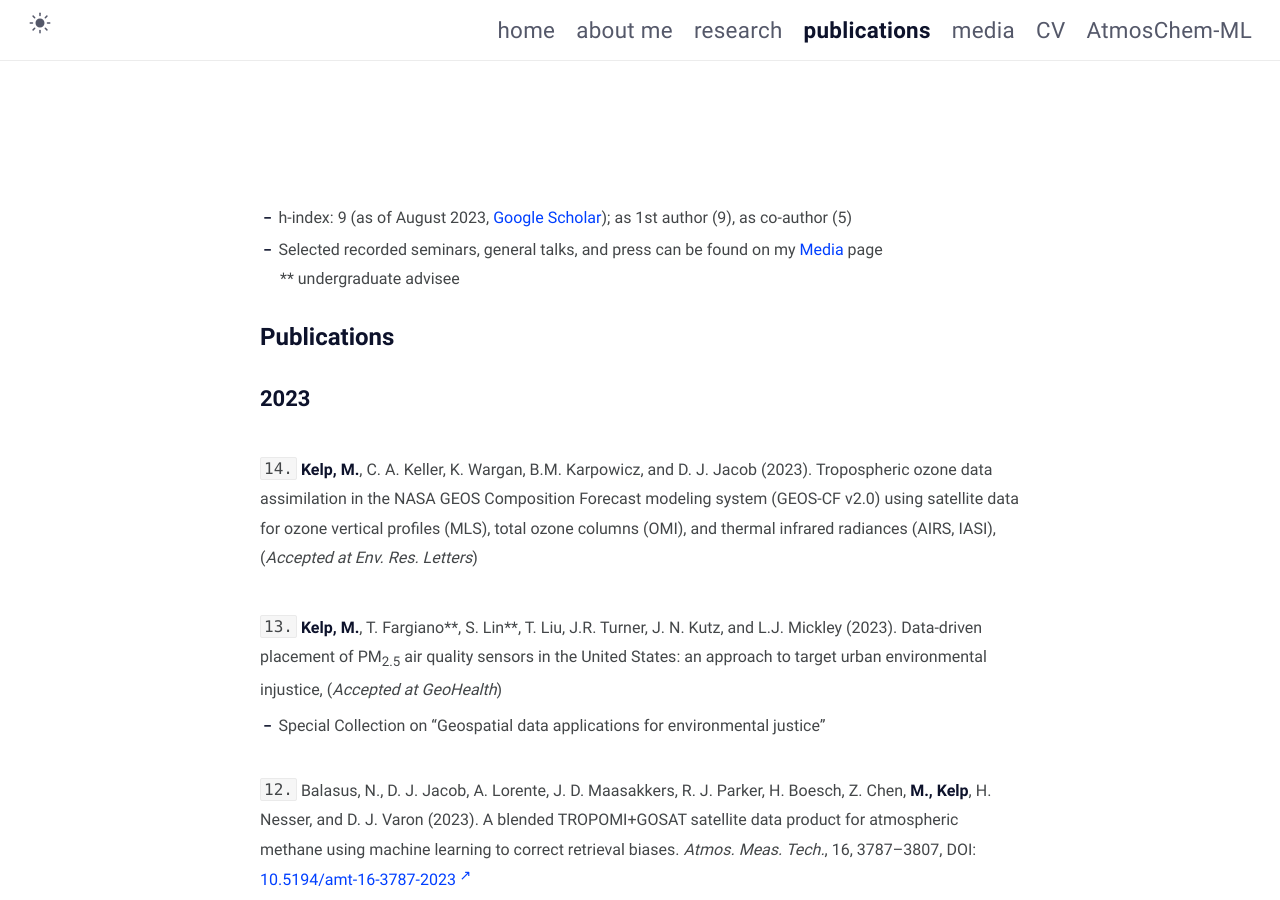
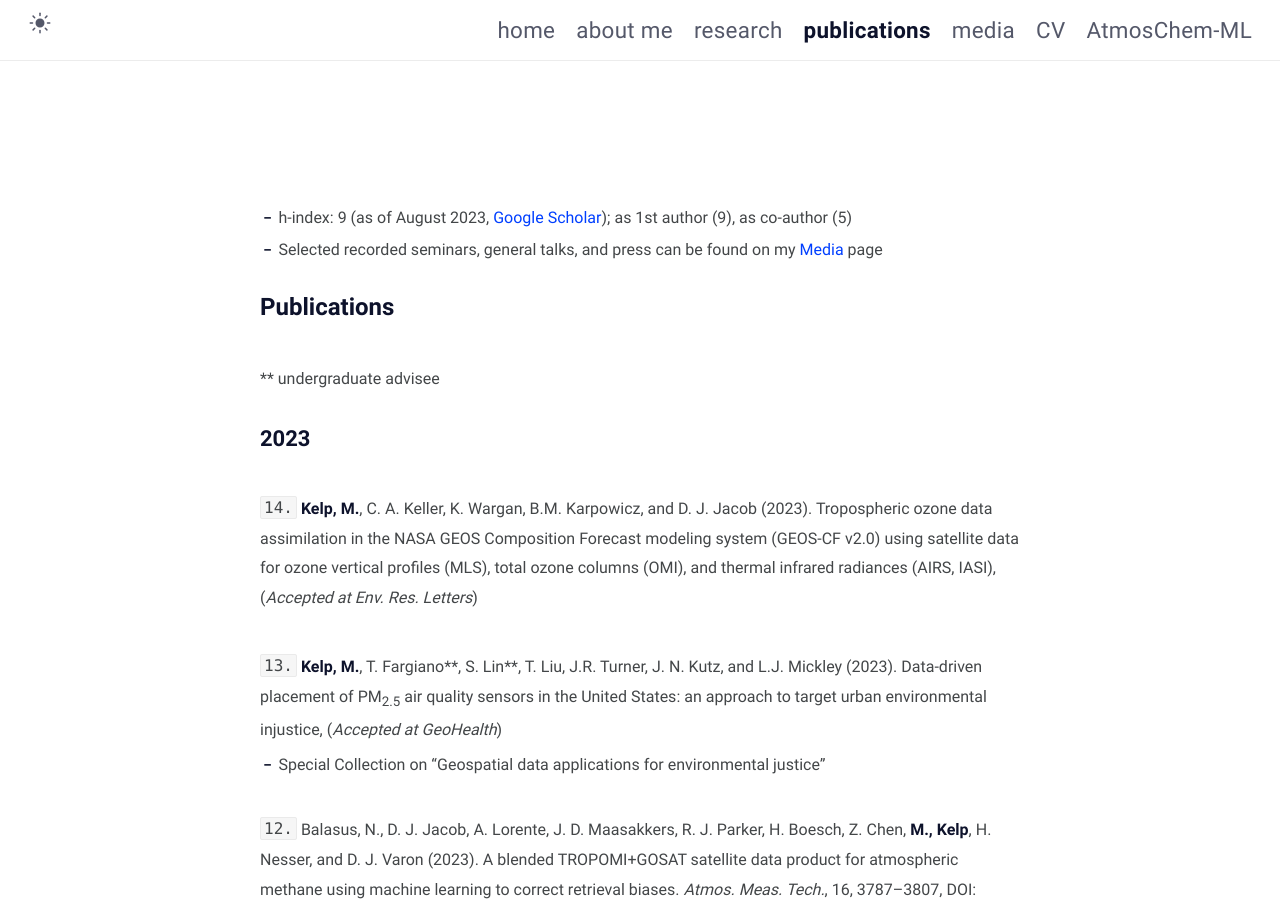
Before and after one commit to mkelp/mkelp.github.io, a Jekyll site: the page built from publications.md, in a window 1280 px wide and 900 px high. Built offline with Jekyll 4.4.1, drawn with Linux system fonts in a browser that asks for light colours.

Commit message:
August21

```diff
--- a/publications.md
+++ b/publications.md
@@ -9,13 +9,14 @@ comments: false
 * h-index: 9 (as of August 2023, [Google Scholar](https://scholar.google.com/citations?user=jW7E7XAAAAAJ&hl=en)); as 1st author (9), as co-author (5)
 <br/>
 * Selected recorded seminars, general talks, and press can be found on my [Media](https://mkelp.github.io/presentations) page
-<br/> \*\* undergraduate advisee
 
 <!-- ## Submitted and Under Review -->
 <!-- # Publications In-Prep, Submitted, and Under Review -->
 
 
 # Publications
+
+<br/> \*\* undergraduate advisee
 
 ## **2023**
 
```
